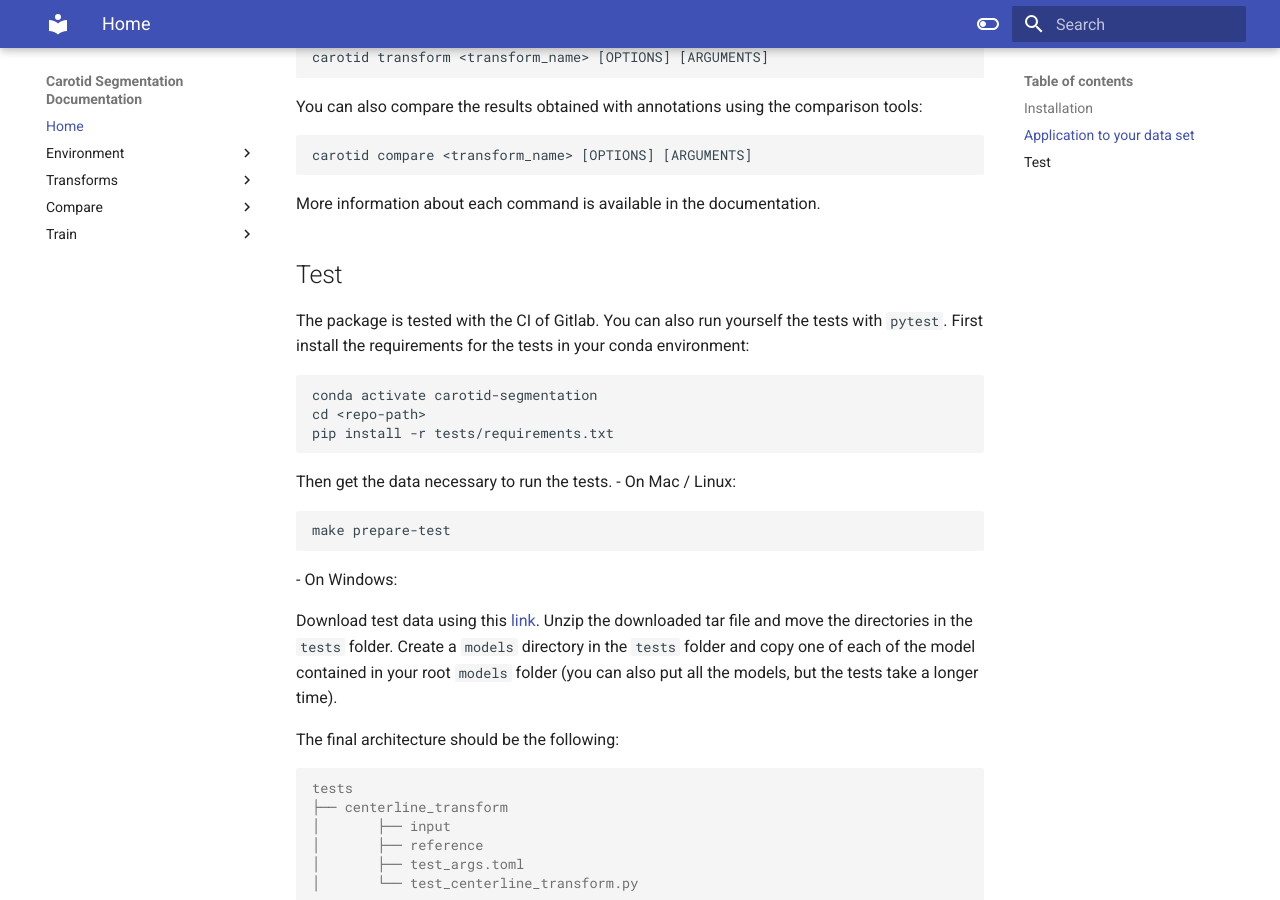
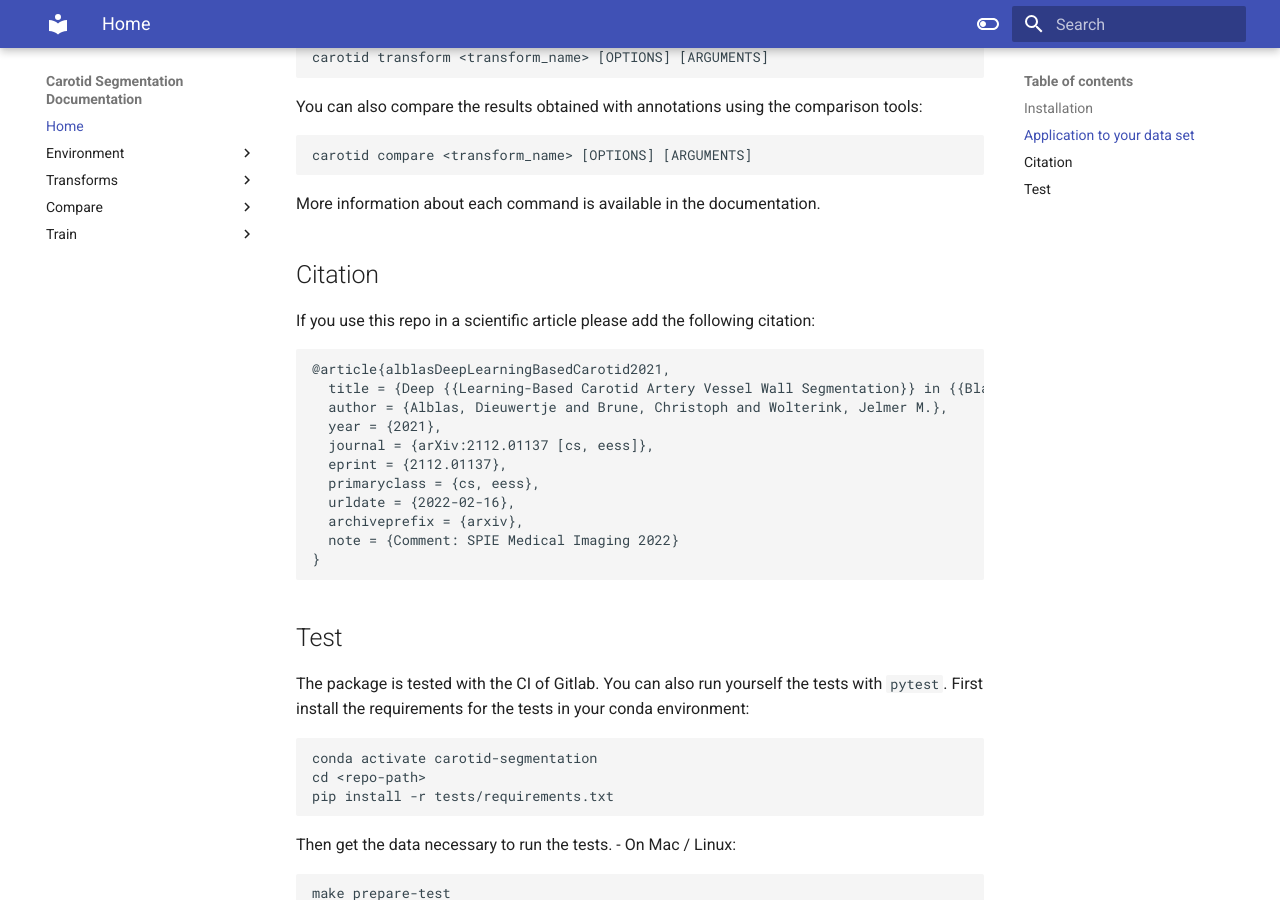
Before and after one commit to MIAGroupUT/carotid-segmentation, an MkDocs documentation site: the page built from docs/index.md, in a window 1280 px wide and 900 px high, scrolled down 3214 px. Built offline with MkDocs 1.6.1 and Material for MkDocs 9.7.7, drawn with Linux system fonts in a browser that asks for light colours.

Commit message:
update doc

````diff
--- a/docs/index.md
+++ b/docs/index.md
@@ -89,6 +89,23 @@ carotid compare <transform_name> [OPTIONS] [ARGUMENTS]
 
 More information about each command is available in the documentation.
 
+## Citation
+
+If you use this repo in a scientific article please add the following citation:
+```
+@article{alblasDeepLearningBasedCarotid2021,
+  title = {Deep {{Learning-Based Carotid Artery Vessel Wall Segmentation}} in {{Black-Blood MRI Using Anatomical Priors}}},
+  author = {Alblas, Dieuwertje and Brune, Christoph and Wolterink, Jelmer M.},
+  year = {2021},
+  journal = {arXiv:2112.01137 [cs, eess]},
+  eprint = {2112.01137},
+  primaryclass = {cs, eess},
+  urldate = {2022-02-16},
+  archiveprefix = {arxiv},
+  note = {Comment: SPIE Medical Imaging 2022}
+}
+```
+
 ## Test
 
 The package is tested with the CI of Gitlab. You can also run yourself the tests with `pytest`.
````
Also changed, not shown: README.md (+0 -3 lines), docs/Transforms/Polar.md (+6 -0 lines).
